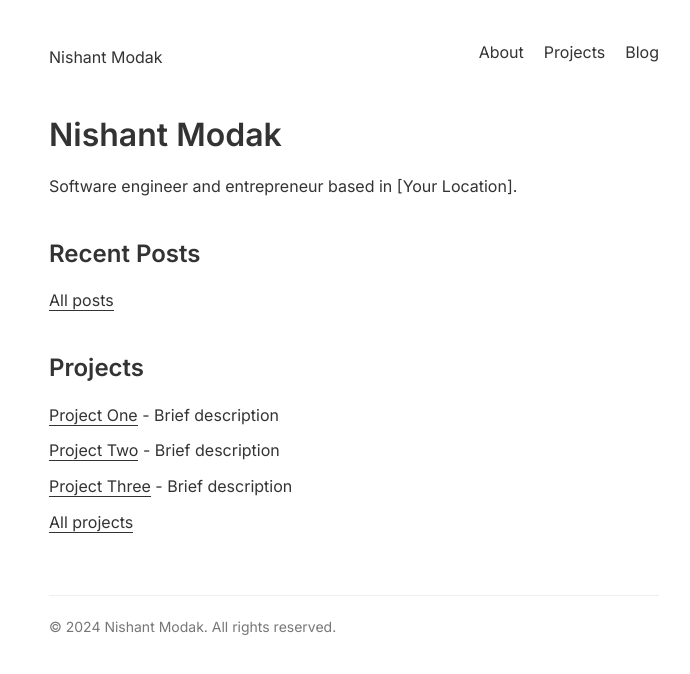
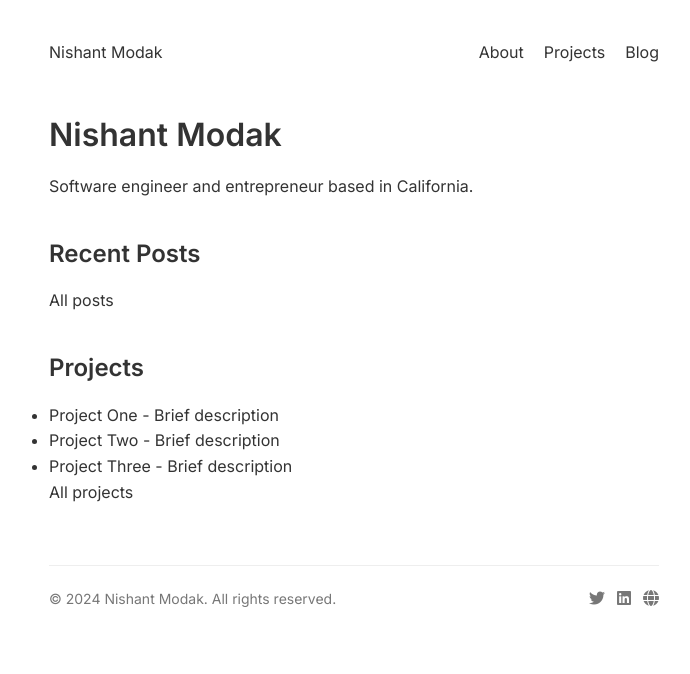
Before and after one commit to nishantmodak/nishantmodak.github.io, a Jekyll site: the page built from index.md, in a window 1280 px wide. Shown: the top 674 px of the page, without its empty margins (286-976 px from the left). Built offline with Jekyll 4.4.1, drawn with Linux system fonts in a browser that asks for light colours.

Commit message:
minor cleanups and touchups on site

```diff
--- a/_layouts/default.html
+++ b/_layouts/default.html
@@ -5,6 +5,7 @@
     <meta name="viewport" content="width=device-width, initial-scale=1.0">
     <title>{{ page.title }} | {{ site.title }}</title>
     <link rel="stylesheet" href="{{ '/assets/css/main.css' | relative_url }}">
+    <link rel="stylesheet" href="https://cdnjs.cloudflare.com/ajax/libs/font-awesome/6.4.0/css/all.min.css">
     {% seo %}
 </head>
 <body>
@@ -24,7 +25,14 @@
     </main>
 
     <footer>
-        <p>&copy; {{ site.time | date: '%Y' }} {{ site.title }}. All rights reserved.</p>
+        <div class="footer-content">
+            <p>&copy; {{ site.time | date: '%Y' }} {{ site.title }}. All rights reserved.</p>
+            <div class="social-icons">
+                <a href="https://twitter.com/nishantmodak" target="_blank" rel="noopener noreferrer"><i class="fab fa-twitter"></i></a>
+                <a href="https://www.linkedin.com/in/nishantmodak" target="_blank" rel="noopener noreferrer"><i class="fab fa-linkedin"></i></a>
+                <a href="https://last9.io" target="_blank" rel="noopener noreferrer"><i class="fas fa-globe"></i></a>
+            </div>
+        </div>
     </footer>
 </body>
 </html>
--- a/assets/css/main.css
+++ b/assets/css/main.css
@@ -20,6 +20,10 @@ body {
     padding: 40px 20px;
 }
 
+:root {
+    --h1-font-size: 2rem; /* Define h1 font size here for easy reference */
+}
+
 /* Typography */
 h1, h2, h3, h4, h5, h6 {
     margin-bottom: 20px;
@@ -28,7 +32,7 @@ h1, h2, h3, h4, h5, h6 {
 }
 
 h1 {
-    font-size: 2rem;
+    font-size: var(--h1-font-size);
 }
 
 h2 {
@@ -43,7 +47,7 @@ p {
 a {
     color: #333;
     text-decoration: none;
-    border-bottom: 1px solid #333;
+    transition: opacity 0.3s ease;
 }
 
 a:hover {
@@ -56,6 +60,7 @@ header {
     display: flex;
     justify-content: space-between;
     align-items: center;
+    padding-bottom: 10px;
 }
 
 nav ul {
@@ -71,6 +76,15 @@ nav ul li a, .site-title {
     border-bottom: none;
 }
 
+/* .site-title {
+    display: flex;
+    align-items: center;
+    font-size: 1rem;
+    font-weight: 600;
+    text-decoration: none;
+    color: #333;
+} */
+
 /* Main content */
 main {
     margin-bottom: 40px;
@@ -79,20 +93,53 @@ main {
 /* Footer */
 footer {
     margin-top: 60px;
-    padding-top: 20px;
+    padding: 20px 0;
     border-top: 1px solid #eee;
     font-size: 0.875rem;
     color: #777;
 }
 
-/* Project list */
-ul {
-    list-style-type: none;
-    padding-left: 0;
+.footer-content {
+    display: flex;
+    justify-content: space-between;
+    align-items: center;
 }
 
-ul li {
-    margin-bottom: 10px;
+.footer-content p {
+    margin: 0;
+}
+
+.social-icons {
+    display: flex;
+    align-items: center;
+}
+
+.social-icons a {
+    color: #777;
+    font-size: 1rem;
+    margin-left: 12px;
+    text-decoration: none;
+    transition: color 0.3s ease;
+}
+
+.social-icons a:hover {
+    color: #333;
+}
+
+/* Responsive adjustment for smaller screens */
+@media (max-width: 600px) {
+    .footer-content {
+        flex-direction: column;
+        align-items: flex-start;
+    }
+
+    .social-icons {
+        margin-top: 10px;
+    }
+
+    .social-icons a:first-child {
+        margin-left: 0;
+    }
 }
 
 /* Responsive design */
--- a/index.md
+++ b/index.md
@@ -5,7 +5,7 @@ title: Home
 
 # Nishant Modak
 
-Software engineer and entrepreneur based in [Your Location].
+Software engineer and entrepreneur based in California.
 
 ## Recent Posts
 
```
Also changed, not shown: about.md (+2 -2 lines), _config.yml (line endings or trailing spaces), 6 other files.
